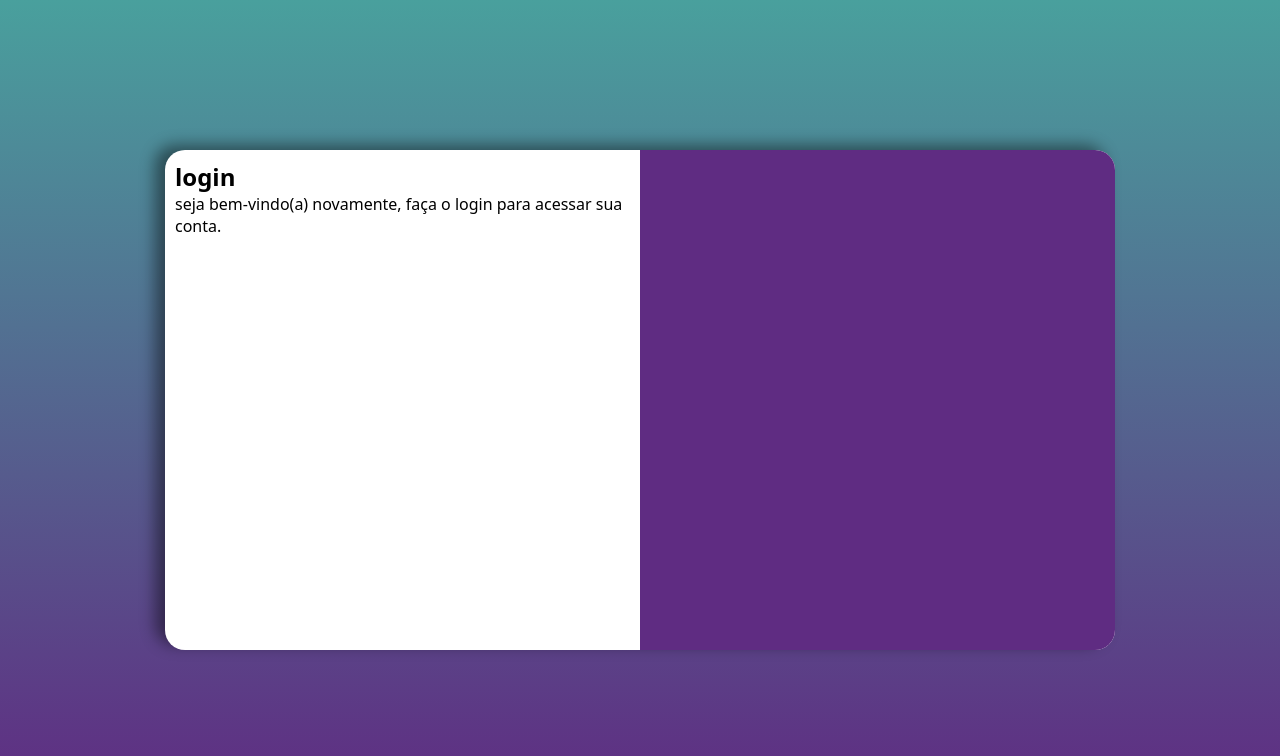
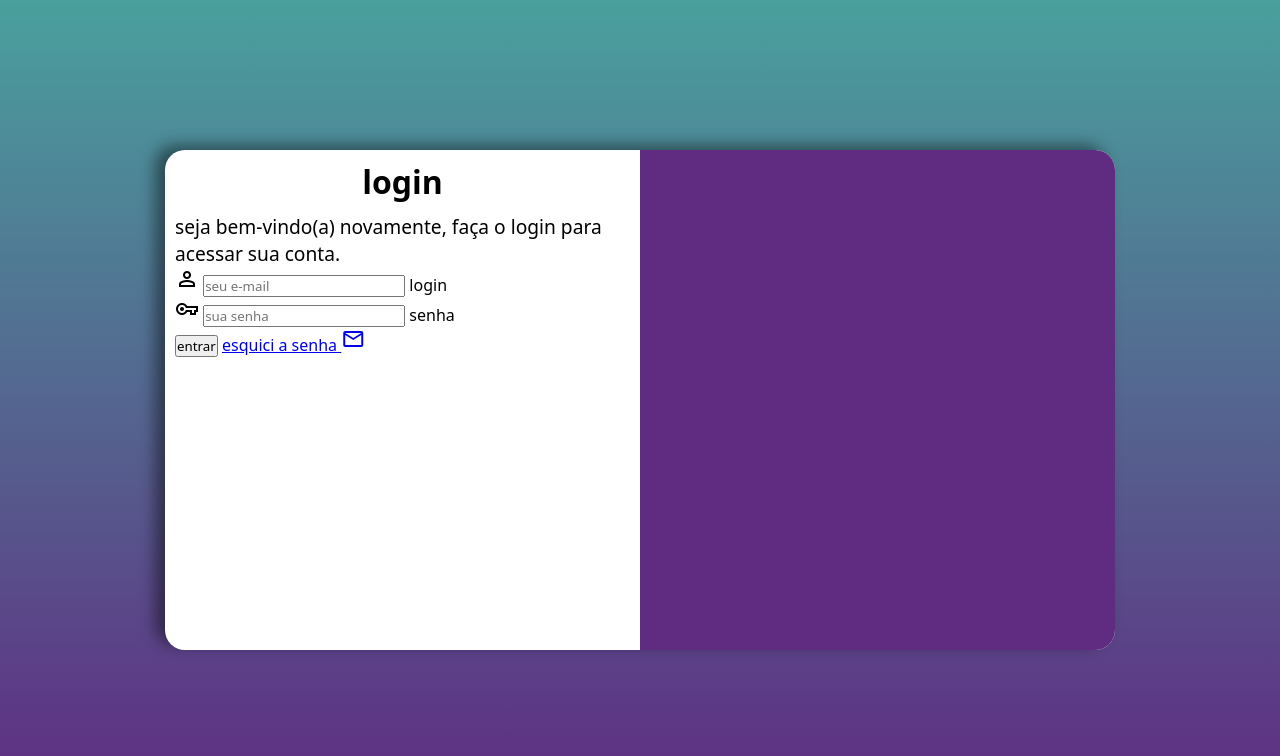
Before and after one commit to edsonschmidt95/projeto-login, a plain HTML site: page index.html in a window 1280 px wide. Drawn offline with nearby package versions, Linux system fonts and the light colour scheme.

Commit message:
formulario

```diff
--- a/estilos/media-query.css
+++ b/estilos/media-query.css
@@ -39,4 +39,11 @@
         float: left;
         width: 50%;
     }
+    div#formulario >h1{
+        font-size: 2em;
+    }
+
+    div#formulario >p{
+        font-size: 1.2em;
+      }
 }
--- a/estilos/style.css
+++ b/estilos/style.css
@@ -46,3 +46,10 @@
     padding: 10px;
 
  }
+ div#formulario >h1{
+   text-align: center;
+   margin-bottom: 10px;
+ }
+ div#formulario >p{
+   font-size: 0.8em;
+ }
--- a/index.html
+++ b/index.html
@@ -6,6 +6,7 @@
     <link rel="shortcut icon" href="imagens/icon login.jpg" type="image/x-icon">
     <link rel="stylesheet" href="estilos/style.css">
     <link rel="stylesheet" href="estilos/media-query.css">
+    <link rel="stylesheet" href="https://fonts.googleapis.com/css2?family=Material+Symbols+Outlined:opsz,wght,FILL,GRAD@48,400,0,0" />
     <title>login</title>
 </head>
 <body>
@@ -17,8 +18,21 @@
             <div id="formulario">
                 <h1>login</h1>
                 <p>seja bem-vindo(a) novamente, faça o login para acessar sua conta.</p>
-                <form action="login.php" method="post">
-
+                <form action="login.php" method="post" autocomplete="on">
+                    <div class="campo">
+                        <span class="material-symbols-outlined">person</span>
+                        <input type="email" name="login" id="ilogin" required placeholder="seu e-mail" autocomplete="email" maxlength="30">
+                        <label for="ilogin">login</label>
+                    </div>
+                    <div class="campo">
+                        <span class="material-symbols-outlined">vpn_key</span>
+                        <input type="password" name="senha" id="isenha" placeholder="sua senha" autocomplete="current-password" required minlength="5" maxlength="15">
+                        <label for="isenha">senha</label>
+                    </div>
+                    <input type="submit" value="entrar">
+                    <a href="esqueci.html">
+                        esquici a senha <span class="material-symbols-outlined">email<span>
+                    </a>
                 </form>
             </div>
         </section>
```
